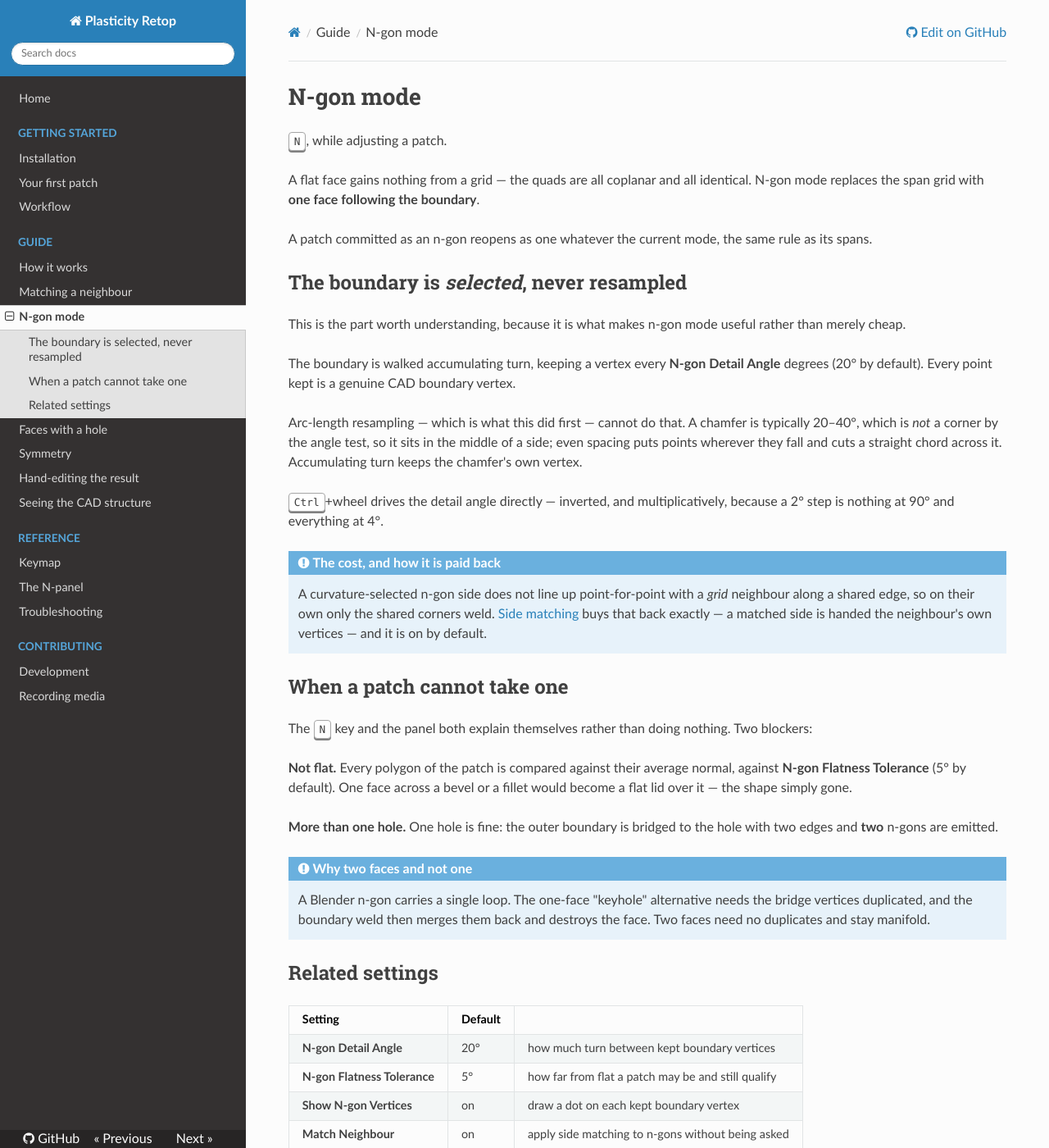
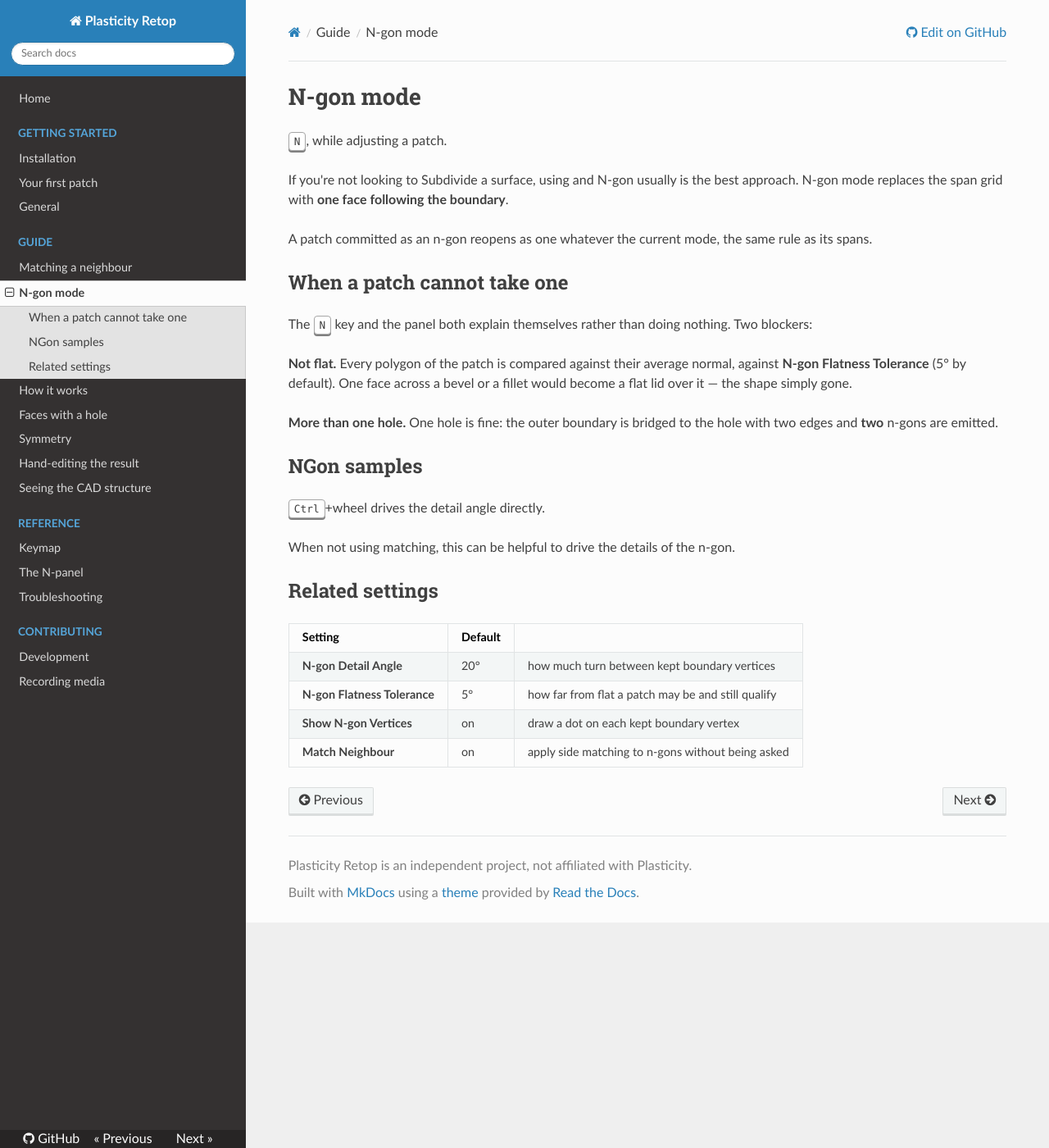
Before and after one commit to Kernivel/Plasticty-Retopo-Tool, an MkDocs documentation site: the page built from docs/guide/ngon.md, in a window 1280 px wide and 1400 px high. Shown: the whole window at 82% size. Built offline with MkDocs 1.6.1, drawn with Linux system fonts in a browser that asks for light colours; nearby versions of some CDN libraries.

Commit message:
Docs: reshuffle the guide, and a page on complex surfaces
Author's own restructuring, committed as it stands:

- session.md replaced by general.md, which takes its place in Getting started
- Matching and N-gon mode now come before How it works in the Guide
- ngon.md trimmed
- a new page on surfaces too complex for one patch, saying to simplify them in
  Plasticity before bridging back

complexcases.md is not in the nav yet, so it builds but does not appear on the
site.

Co-Authored-By: Claude Opus 5 <noreply@anthropic.com>

```diff
--- a/docs/guide/ngon.md
+++ b/docs/guide/ngon.md
@@ -2,36 +2,11 @@
 
 <kbd>N</kbd>, while adjusting a patch.
 
-A flat face gains nothing from a grid — the quads are all coplanar and all
-identical. N-gon mode replaces the span grid with **one face following the
-boundary**.
+If you're not looking to Subdivide a surface, using and N-gon usually is the best approach.
+N-gon mode replaces the span grid with **one face following the boundary**.
 
 A patch committed as an n-gon reopens as one whatever the current mode, the same
 rule as its spans.
-
-## The boundary is *selected*, never resampled
-
-This is the part worth understanding, because it is what makes n-gon mode useful
-rather than merely cheap.
-
-The boundary is walked accumulating turn, keeping a vertex every
-**N-gon Detail Angle** degrees (20° by default). Every point kept is a genuine
-CAD boundary vertex.
-
-Arc-length resampling — which is what this did first — cannot do that. A chamfer
-is typically 20–40°, which is *not* a corner by the angle test, so it sits in the
-middle of a side; even spacing puts points wherever they fall and cuts a straight
-chord across it. Accumulating turn keeps the chamfer's own vertex.
-
-<kbd>Ctrl</kbd>+wheel drives the detail angle directly — inverted, and
-multiplicatively, because a 2° step is nothing at 90° and everything at 4°.
-
-!!! note "The cost, and how it is paid back"
-
-    A curvature-selected n-gon side does not line up point-for-point with a
-    *grid* neighbour along a shared edge, so on their own only the shared corners
-    weld. [Side matching](matching.md) buys that back exactly — a matched side is
-    handed the neighbour's own vertices — and it is on by default.
 
 ## When a patch cannot take one
 
@@ -45,11 +20,13 @@ bevel or a fillet would become a flat lid over it — the shape simply gone.
 **More than one hole.** One hole is fine: the outer boundary is bridged to the
 hole with two edges and **two** n-gons are emitted.
 
-!!! note "Why two faces and not one"
+## NGon samples
 
-    A Blender n-gon carries a single loop. The one-face "keyhole" alternative
-    needs the bridge vertices duplicated, and the boundary weld then merges them
-    back and destroys the face. Two faces need no duplicates and stay manifold.
+
+<kbd>Ctrl</kbd>+wheel drives the detail angle directly.
+
+When not using matching, this can be helpful to drive the details of the n-gon.
+
 
 ## Related settings
 
--- a/mkdocs.yml
+++ b/mkdocs.yml
@@ -49,11 +49,11 @@ nav:
   - Getting started:
       - Installation: installation.md
       - Your first patch: first-patch.md
-      - Workflow: session.md
+      - General: general.md
   - Guide:
-      - How it works: guide/generators.md
       - Matching a neighbour: guide/matching.md
       - N-gon mode: guide/ngon.md
+      - How it works: guide/generators.md
       - Faces with a hole: guide/rings.md
       - Symmetry: guide/symmetry.md
       - Hand-editing the result: guide/hand-editing.md
```
Also changed, not shown: docs/general.md (+10 -0 lines), docs/guide/complexcases.md (added, +13 -0 lines), docs/session.md (deleted, +0 -64 lines).
